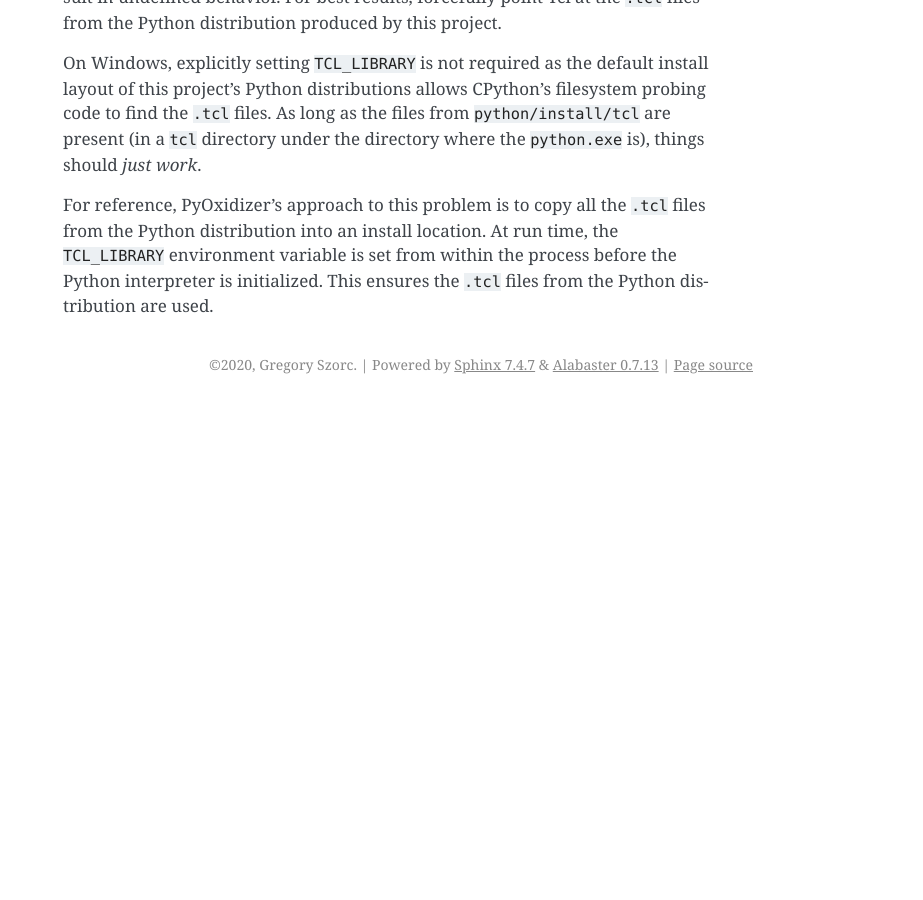
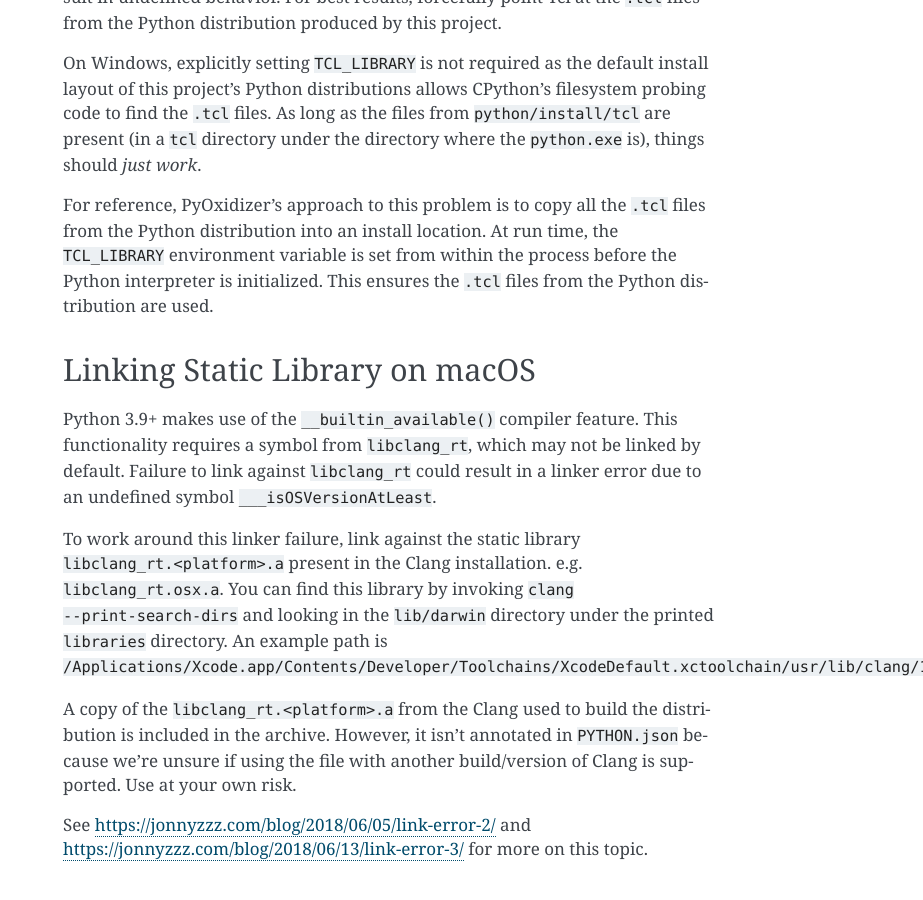
Before and after one commit to indygreg/python-build-standalone, a Sphinx documentation site: the page built from docs/quirks.rst, in a window 1280 px wide and 900 px high, scrolled down 2811 px. Shown: the whole window, without its empty margins (357-1280 px from the left). Built offline with Sphinx 7.4.7, drawn with Linux system fonts in a browser that asks for light colours; before the commit the page ends 3215 px from its top, so only the background shows below that; some of the changed text lies outside the part shown.

Commit message:
macos: document libclang_rt linking dependency
And provide the static library in the distribution in case it is useful.
I'm not sure if we should actually use the static library. But at least
this way people can experiment with it.

```diff
--- a/docs/quirks.rst
+++ b/docs/quirks.rst
@@ -159,3 +159,28 @@ For reference, PyOxidizer's approach to this problem is to copy all the
 run time, the ``TCL_LIBRARY`` environment variable is set from within
 the process before the Python interpreter is initialized. This ensures the
 ``.tcl`` files from the Python distribution are used.
+
+.. _quirk_macos_linking:
+
+Linking Static Library on macOS
+===============================
+
+Python 3.9+ makes use of the ``__builtin_available()`` compiler feature.
+This functionality requires a symbol from ``libclang_rt``, which may not
+be linked by default. Failure to link against ``libclang_rt`` could result
+in a linker error due to an undefined symbol ``___isOSVersionAtLeast``.
+
+To work around this linker failure, link against the static library
+``libclang_rt.<platform>.a`` present in the Clang installation. e.g.
+``libclang_rt.osx.a``. You can find this library by invoking
+``clang --print-search-dirs`` and looking in the ``lib/darwin`` directory
+under the printed ``libraries`` directory. An example path is
+``/Applications/Xcode.app/Contents/Developer/Toolchains/XcodeDefault.xctoolchain/usr/lib/clang/12.0.0/lib/darwin/libclang_rt.osx.a``.
+
+A copy of the ``libclang_rt.<platform>.a`` from the Clang used to build
+the distribution is included in the archive. However, it isn't annotated
+in ``PYTHON.json`` because we're unsure if using the file with another
+build/version of Clang is supported. Use at your own risk.
+
+See https://jonnyzzz.com/blog/2018/06/05/link-error-2/ and
+https://jonnyzzz.com/blog/2018/06/13/link-error-3/ for more on this topic.
```
Also changed, not shown: 1 other file.
